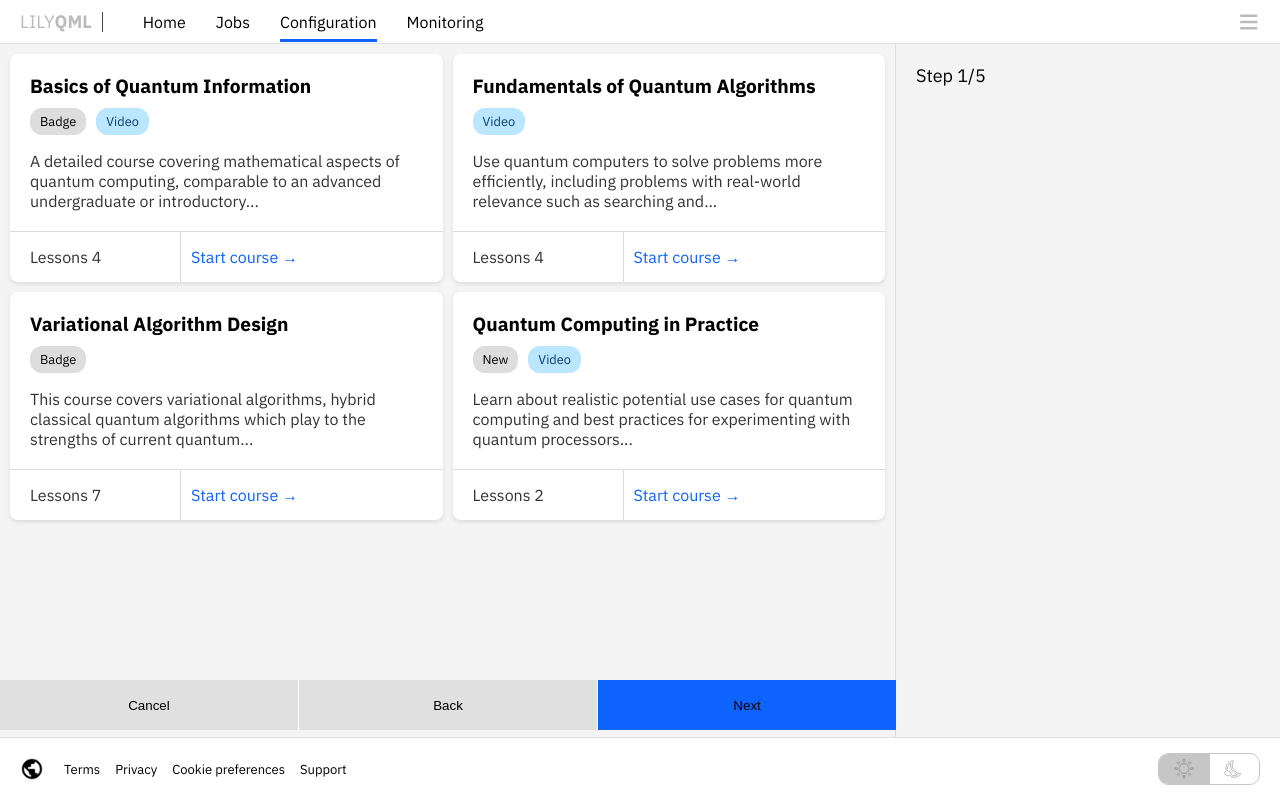
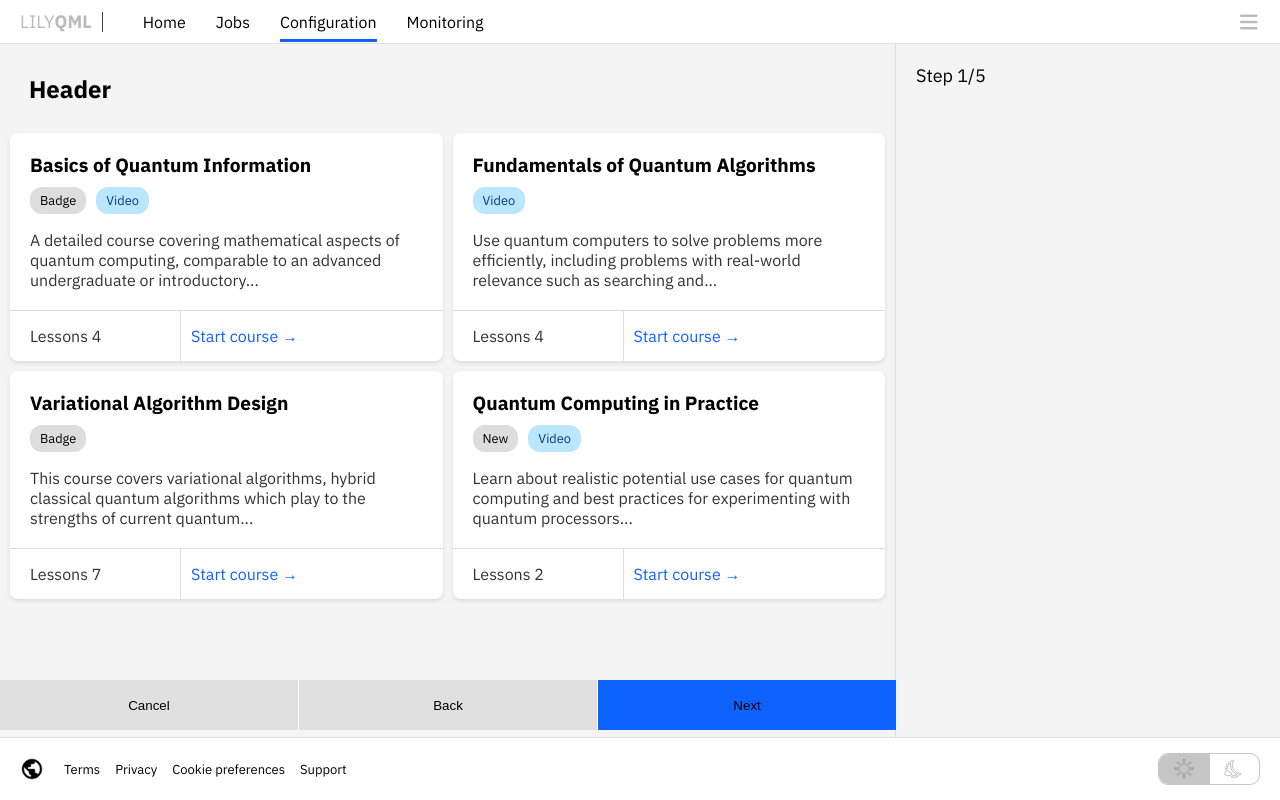
Before and after one commit to xleonplayz/LILYUI, a Next.js app: page /lab/configuration in a window 1280 px wide. Built offline with nearby package versions, Linux system fonts and the light colour scheme.

Commit message:
'heading-config'

```diff
--- a/app/lab/configuration/page.tsx
+++ b/app/lab/configuration/page.tsx
@@ -31,7 +31,10 @@ const LeftSide = styled.div`
   width: 70%;
   display: flex;
   flex-direction: column;
-  margin: 0;
+  // justify-content:center;
+  // align-item:center;
+
+  // margin: 5% 0;
   box-sizing: border-box;
   border-right: 1px solid ${({ theme }) => (theme === 'dark' ? '#444' : '#ddd')};
   .available-not {
@@ -150,12 +153,28 @@ const StatusIcon = styled.span`
 `;
 
 const CardGrid = styled.div`
-  display: grid;
+ display: grid;
   grid-template-columns: repeat(2, 1fr);
-  gap: 10px;
+  gap: 10px;  /* Adjust gap to make cards wider */
   padding: 10px;
+  justify-content: center;
+
+  margin : 1% 0;
 `;
 
+const HeaderContainer = styled.div`
+  // width: 70%;
+  margin:1% 1%;
+  width:400px;
+  border-radius:5px;
+  padding: 20px 0px 0px   20px ;
+  // background-color: rgb(128,26,27);
+  // color: white;
+  // text-align: center;
+  font-size: 1.5rem;
+  font-weight:600;
+  box-sizing: border-box;
+`;
 const Card = styled.div`
   background-color: ${({ theme }) => (theme === 'dark' ? '#2a2a2a' : '#fff')};
   border-radius: 8px;
@@ -463,7 +482,9 @@ export default function HomePage() {
       />
       <MainContent>
         <LeftSide theme={theme}>
-          {step === 1 && (
+        {step === 1 && (
+          <>
+<HeaderContainer>Header</HeaderContainer>
             <CardGrid>
               <Card theme={theme}>
                 <div>
@@ -550,6 +571,7 @@ export default function HomePage() {
                 </CardFooter>
               </Card>
             </CardGrid>
+            </>
           )}
 
           {step === 2 && (
```
